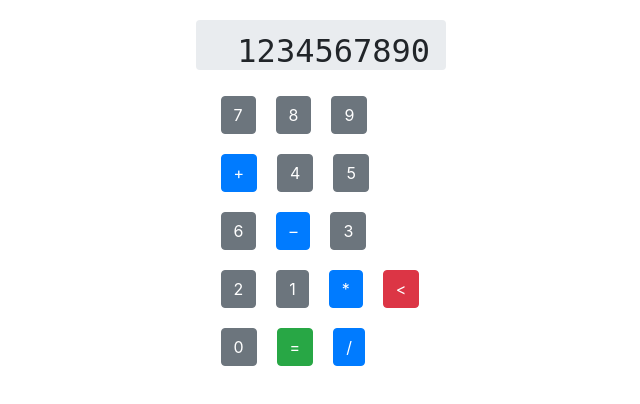
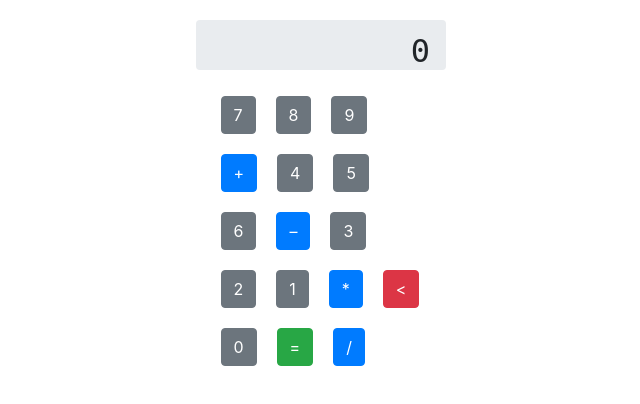
Before and after one commit to bota21/homework_66, a React (Create React App) app: page / in a window 1280 px wide. Shown: the top 404 px of the page, without its empty margins (319-959 px from the left). Built offline with nearby package versions, Linux system fonts and the light colour scheme.

Commit message:
#3 На экране показывает значение стейта

```diff
--- a/src/containers/Display/Display.js
+++ b/src/containers/Display/Display.js
@@ -1,10 +1,12 @@
 import "./Display.css";
+import { useSelector } from 'react-redux';
 
 const Display = () => {
+    const counter = useSelector(state => state.counter);
 
   return (
     <div>
-      <h2 className='Display'>1234567890</h2>
+      <h2 className='Display'>{counter}</h2>
     </div>
   );
 };
```
